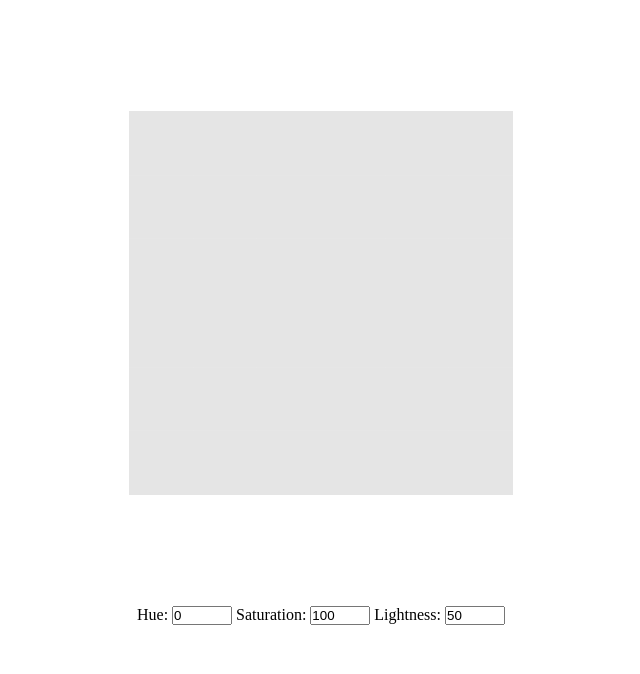
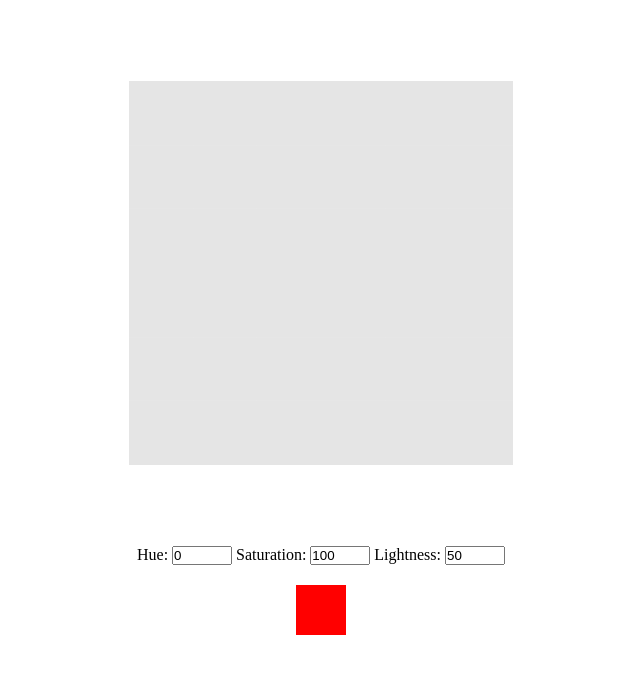
Before and after one commit to DawidGawronskiDev/etch-a-sketch, a plain HTML site: page index.html in a window 1280 px wide. Shown: the whole page, without its empty margins (319-959 px from the left). Drawn offline with Linux system fonts and the light colour scheme.

Commit message:
Add color display

```diff
--- a/app.js
+++ b/app.js
@@ -34,6 +34,7 @@ function changeColorSample() {
   let hueInput = document.querySelector("#hueInput");
   let saturationInput = document.querySelector("#saturationInput");
   let lightnessInput = document.querySelector("#lightnessInput");
+  let colorDisplay = document.querySelector("#colorDisplay");
   colorPick =
     `hsl(` +
     hueInput.value +
@@ -43,6 +44,8 @@ function changeColorSample() {
     lightnessInput.value +
     `%)`;
   console.log(hueInput.value);
+
+  colorDisplay.style.background = colorPick;
 }
 
 //create board
--- a/index.html
+++ b/index.html
@@ -12,6 +12,7 @@
     <main>
       <div id="container"></div>
 
+      <section id="colorInfo">
         <form action="">
           <label for=""
             >Hue:
@@ -50,6 +51,8 @@
             />
           </label>
         </form>
+        <div id="colorDisplay"></div>
+      </section>
     </main>
   </body>
 </html>
--- a/main.css
+++ b/main.css
@@ -1,6 +1,7 @@
 * {
   margin: 0;
   padding: 0;
+  /* outline: 1px red solid; */
 }
 
 main {
@@ -17,3 +18,16 @@ main {
   display: flex;
   flex-wrap: wrap;
 }
+
+#colorInfo {
+  display: flex;
+  flex-direction: column;
+  align-items: center;
+}
+
+#colorDisplay {
+  margin: 20px;
+  width: 50px;
+  height: 50px;
+  background-color: red;
+}
```
Lines whose indentation alone changed are shown as unchanged.
